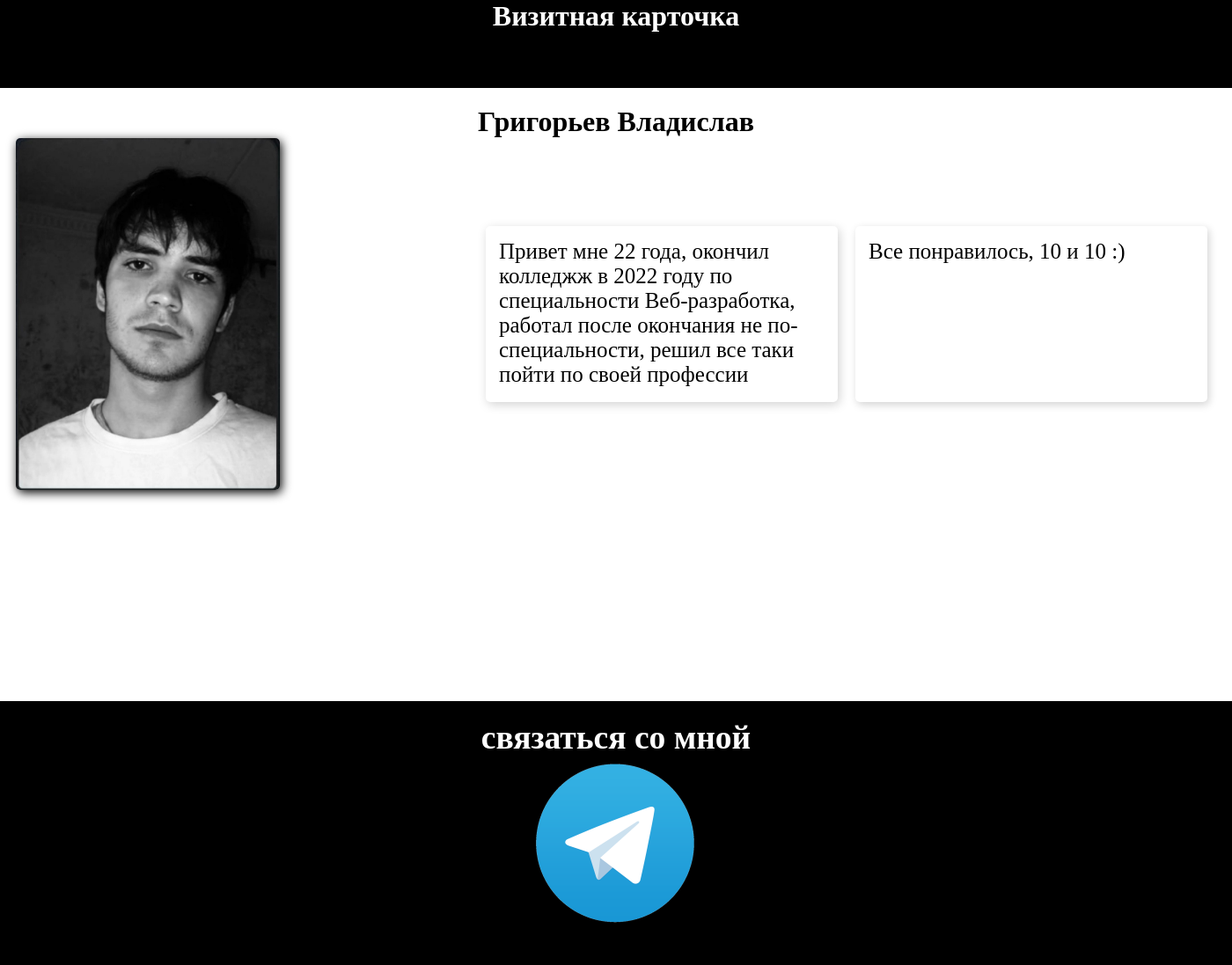
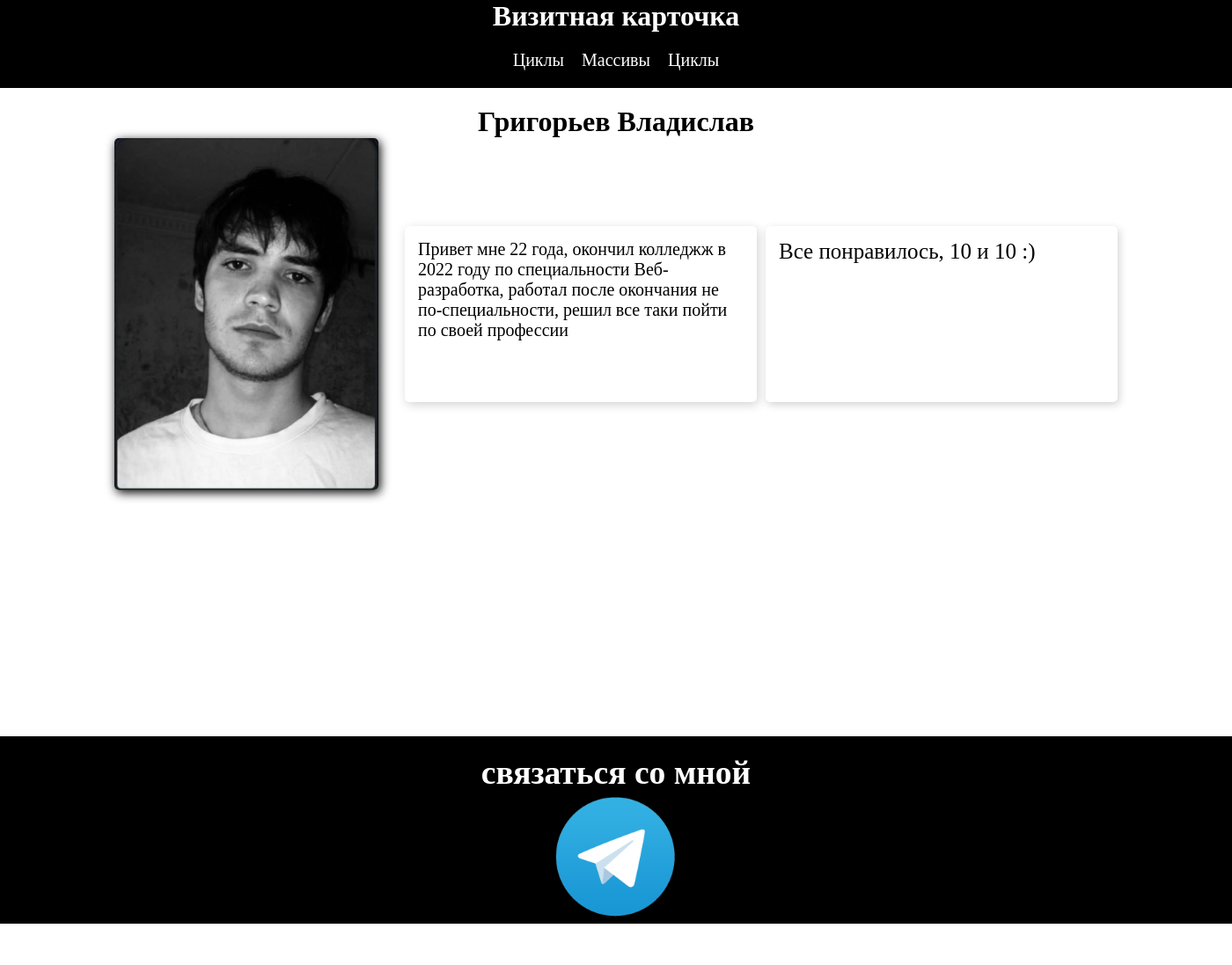
Before and after one commit to IrinaZorina/fact16, a PHP site: page / in a window 1400 px wide. Shown: the whole page at 88% size. After the commit the page ends 1050 px from the top, so only its background shows below. Run offline with PHP 8.4, Linux system fonts and the light colour scheme.

Commit message:
change project2

```diff
--- a/header.php
+++ b/header.php
@@ -8,9 +8,18 @@
 <body>
 <header class="header">
         <div class="container">
+
            <div class="header-wrapper">
                 <h1>Визитная карточка</h1>
+                <nav class="nav">
+                    <ul>
+                        <li class="nav__link"><a href="massive.php">Циклы</a></li>
+                        <li class="nav__link"><a href="">Массивы</a></li>
+                        <li class="nav__link"><a href="">Циклы</a></li>
+                    </ul>
+                </nav>
            </div>
+
         </div>
     </header>
 </body>
--- a/index.php
+++ b/index.php
@@ -34,8 +34,8 @@ else {
                                 Привет мне 22 года, окончил колледжж в 2022 году по специальности Веб-разработка,
                                 работал после окончания не по-специальности, решил все таки пойти по своей профессии
                             </div>
-                            <div class="rewiew">Все понравилось, 10 и 10 :)
-                            </div>
+                            <div class="rewiew">Все понравилось, 10 и 10 :)</div>
+
                         </div>
 
                     </div>
--- a/style.css
+++ b/style.css
@@ -14,6 +14,7 @@
 }
 .header-wrapper {
     display: flex;
+    flex-direction: column;
     justify-content: center;
     align-items: center;
 
@@ -42,13 +43,13 @@ img {
 }
 .main-description {
     display: flex;
-    justify-content: space-between;
-    align-items: center;
+   justify-content: center;
 
 }
 .text {
+    margin-left: 30px;
     display: flex;
-    justify-content: center;
+    justify-content: space-evenly;
     align-items: center;
 }
 .main-content h1 {
@@ -57,38 +58,42 @@ img {
 }
 .hobby {
     height: 200px;
-    margin: 0 10px 0;
     background-color: white;
     border-radius: 5px;
     box-shadow: 2px 3px 12px lightgray;
     padding: 15px 15px 15px;
     width: 400px;
-    font-size: 25px;
+    font-size: 20px;
 
 
 }
 .rewiew {
     height: 200px;
-    margin: 0 10px 0;
+
     background-color: white;
     border-radius: 5px;
     box-shadow: 2px 3px 10px lightgray;
     padding: 15px 15px 15px;
     width: 400px;
     font-size: 25px;
+    margin-left: 10px;
 }
 
 .footer{
-    margin: 30vh 0 0;
     background-color: black;
-    height: 300px;
+    margin-top: 20%;
+    overflow-y: hidden;
 }
 .footer__wrapper {
     padding: 20px 0 0 ;
 }
+.img-contact__block {
+    width: 150px;
+    height: 150px;
+}
 .img-contact__block .img-contact {
-    width: 200px;
-    height: 200px;
+   width: 100%;
+   height: 100%;
 }
 
 .contacts {
@@ -98,3 +103,32 @@ img {
     justify-content: center;
     font-size: 25px;
 }
+.task__block {
+    width: 400px;
+    height: 200px;
+    box-shadow: 2px 3px 12px lightgray;
+    padding: 15px 15px 15px;
+    background-color: white;
+}
+.nav {
+   font-size: 20px;
+   margin: 20px 0 0;
+
+}
+.nav li a {
+    text-decoration: none;
+    color: white;
+
+}
+
+ul {
+    display: flex;
+    align-items: center;
+}
+.nav__link{
+    list-style-type: none;
+    margin-left: 20px;
+}
+.nav__link:first-child {
+    margin-left: 0px;
+}
```
Also changed, not shown: massive.php (added, +58 -0 lines), img/mass_pict/dog1.jpeg (added), img/mass_pict/dog2.jpg (added), img/mass_pict/dog3.jpeg (added).
